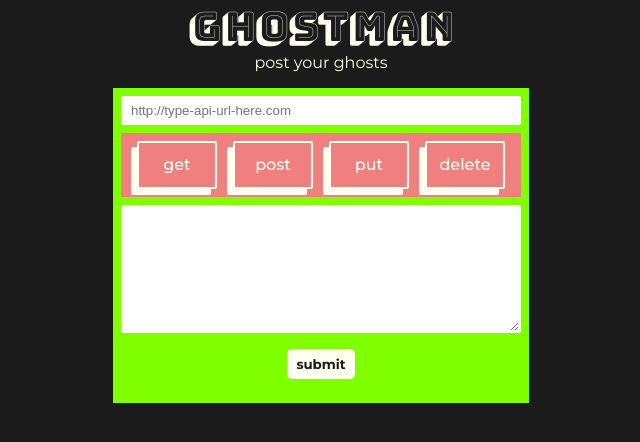
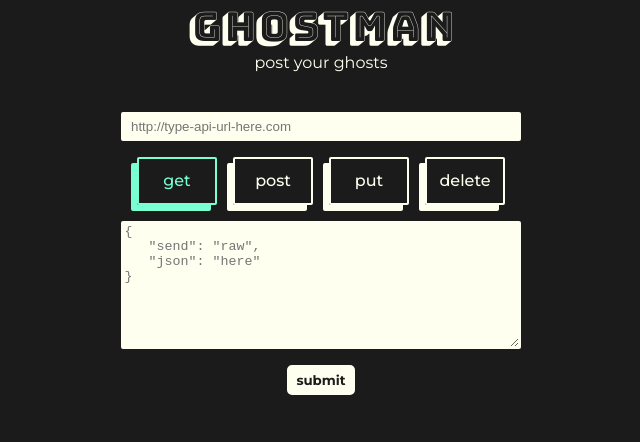
Before and after one commit to sorayabenson/lab-ghostman, a React app: page / in a window 1280 px wide. Shown: the top 442 px of the page, without its empty margins (319-959 px from the left). Built offline with nearby package versions, Linux system fonts and the light colour scheme.

Commit message:
radio buttons fully functional and passing tests

```diff
--- a/src/components/Controls.jsx
+++ b/src/components/Controls.jsx
@@ -3,6 +3,8 @@ import PropTypes from 'prop-types';
 import style from './style.css'
 
 const Controls = ({ url, json, onUrlChange, onMethodChange, onJsonChange, onSubmit }) => {
+    const jsonPlaceholder = '{ \n   "send": "raw", \n   "json": "here" \n}'
+
     return (
         <section
             className={style.controls}
@@ -27,7 +29,8 @@ const Controls = ({ url, json, onUrlChange, onMethodChange, onJsonChange, onSubm
                         name='method'
                         value='get'
                         id='get'
-                        onChange={onMethodChange}/>
+                        onChange={onMethodChange}
+                        defaultChecked/>
                     <label
                         className={style.radioLabel}
                         htmlFor='get'
@@ -72,6 +75,7 @@ const Controls = ({ url, json, onUrlChange, onMethodChange, onJsonChange, onSubm
                     value={json}
                     onChange={onJsonChange}
                     className={style.jsonText}
+                    placeholder={jsonPlaceholder}
                 >
                 </textarea>
 
--- a/src/components/style.css
+++ b/src/components/style.css
@@ -82,12 +82,12 @@ h2 {
 .controls {
     width: 100%;
     height: auto;
-    background: chartreuse;
+    /* background: chartreuse; */
     display: flex;
     flex-direction: column;
     justify-content: center;
     align-items: center;
-    margin-top: 1rem;
+    margin-top: 2rem;
     padding: 0.5rem;
 }
 
@@ -107,6 +107,7 @@ form {
     padding: 0.1rem;
     padding-left: 0.5rem;
     padding-right: 0.5rem;
+    background: ivory;
     border: 2px ivory solid;
     border-radius: 2px;
 }
@@ -120,7 +121,7 @@ form {
     align-items: center;
     margin: 0.5rem;
     padding: 0;
-    background: lightcoral;
+    /* background: lightcoral; */
 }
 
 input[type='radio'] {
@@ -164,6 +165,7 @@ input[type='radio']:checked + .radioLabel {
     width: 100%;
     min-height: 8rem;
     padding: 0.1rem;
+    background: ivory;
     border: 2px ivory solid;
     border-radius: 2px;
 }
--- a/src/containers/Ghostman.jsx
+++ b/src/containers/Ghostman.jsx
@@ -26,17 +26,28 @@ export default class Ghostman extends Component {
     }
 
     handleMethodChange = (e) => {
-        this.setState({ method: e.target.value })
-        console.log(this.state.method)
+        this.setState({ method: e.target.value }, () => console.log(this.state.method))
+        //calling console.log after this.setState doesn't work because it is dependent state, so you must call it as a call back within this.setState to see the real update.
     }
 
     handleJsonChange = (e) => {
         this.setState({ json: e.target.value })
-        console.log(this.state.json)
     }
 
     handleSubmit = (e) => {
         e.preventDefault();
+
+        //if statement determines by method which service to use
+
+        //sends url and json to service
+
+        //returns results
+
+        //updates results
+
+        //makes an object of method, url, json and pushes it to history array
+
+        //updates history
     }
 
     render() {
```
Also changed, not shown: 2 other files (tests, documents, lock files or other folders).
